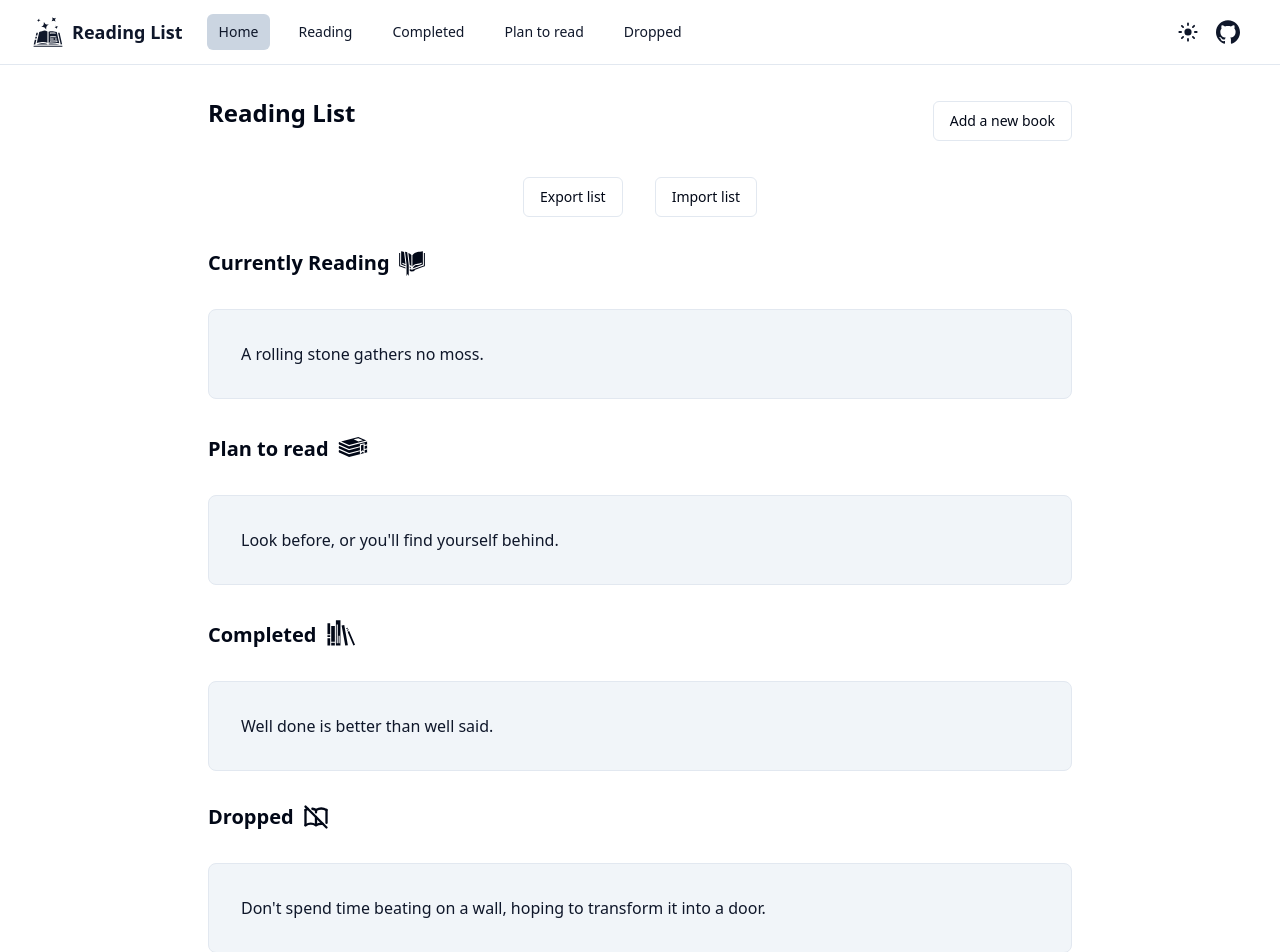
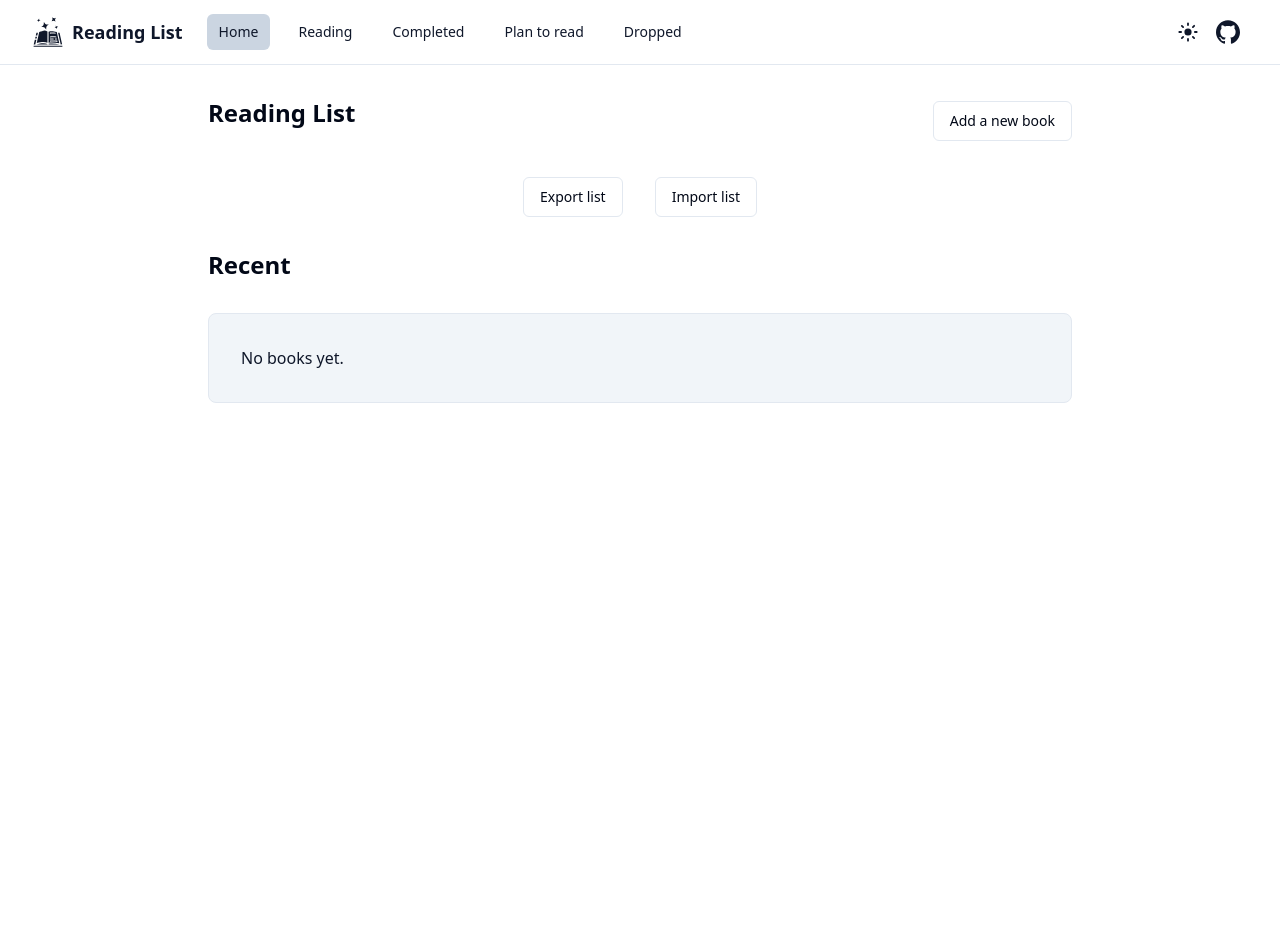
Before and after one commit to dawid-walkiewicz/book-tracker-local, a React (Vite) app: page / in a window 1280 px wide. Shown: the top 952 px of the page. After the commit the page ends 800 px from the top, so only its background shows below. Built offline with nearby package versions, Linux system fonts and the light colour scheme.

Commit message:
recent books list on home page, changes to book cover

```diff
--- a/src/components/BookCover.tsx
+++ b/src/components/BookCover.tsx
@@ -12,7 +12,7 @@ export const BookCoverSmall = ({
   const [loading, setLoading] = useState(true)
 
   return (
-    <div className="relative w-12 sm:w-16">
+    <div className="relative">
       {loading && (
         <div className="absolute inset-0 flex items-center justify-center bg-gray-100">
           {" "}
--- a/src/components/Pages/HomePage.tsx
+++ b/src/components/Pages/HomePage.tsx
@@ -1,13 +1,40 @@
 import { AddBookDialog } from "@/components/AddBookDrawer.tsx"
 import { BookSearch } from "@/components/bookSearching/BookSearch.tsx"
-import { GiBookmarklet, GiBookPile, GiBookshelf } from "react-icons/gi"
-import { TbBookOff } from "react-icons/tb"
-import { BookList } from "@/components/bookLists/BookList.tsx"
 import { Button } from "@/components/ui/button"
-import { useLibraryStore } from "@/libraryStore"
+import { Book, useLibraryStore } from "@/libraryStore"
+import {
+  Card,
+  CardDescription,
+  CardHeader,
+  CardTitle,
+} from "@/components/ui/card.tsx"
+import { BookCoverSmall } from "@/components/BookCover"
 
 export const HomePage = () => {
-  const { importJSON, exportJSON } = useLibraryStore((state) => state)
+  const { books, importJSON, exportJSON } = useLibraryStore((state) => state)
+
+  const borderColors = [
+    "border-l-yellow-400",
+    "border-l-slate-500",
+    "border-l-green-500",
+    "border-l-red-600",
+  ]
+
+  const colorBorder = (book: Book) => {
+    const status = book.status
+    switch (status) {
+      case "reading":
+        return borderColors[0]
+      case "backlog":
+        return borderColors[1]
+      case "completed":
+        return borderColors[2]
+      case "dropped":
+        return borderColors[3]
+      default:
+        return borderColors[1]
+    }
+  }
 
   return (
     <div className="space-y-8 p-4">
@@ -30,38 +57,36 @@ export const HomePage = () => {
         </Button>
       </div>
 
-      <h3 className="my-2 flex items-end gap-2 text-xl font-semibold">
-        Currently Reading
-        <GiBookmarklet className="size-7" />
+      <h3 className="my-2 flex items-end gap-2 text-2xl font-semibold">
+        Recent
       </h3>
-      <BookList listType="reading" quote="A rolling stone gathers no moss." />
+      <div className="rounded-lg border bg-muted p-4">
+        {books.length > 0 ? (
+          books.slice(books.length - 5).reverse().map((book, index) => (
+            <div className="pb-2">
+              <Card
+                key={index}
+                className={`flex select-none flex-col items-center rounded-none rounded-l-md border-l-8 ${colorBorder(book)} pt-2 sm:flex-row sm:pb-2 sm:pl-2`}
+              >
+                <div className="w-1/3 justify-center pt-2 sm:w-1/12 sm:pb-2 sm:pl-2">
+                  <BookCoverSmall coverId={book.cover_i} title={book.title} />
+                </div>
 
-      <h3 className="my-2 flex items-end gap-2 text-xl font-semibold">
-        Plan to read
-        <GiBookPile className="size-8" />
-      </h3>
-      <BookList
-        listType="backlog"
-        quote="Look before, or you'll find yourself behind."
-      />
-
-      <h3 className="my-2 flex items-end gap-2 text-xl font-semibold">
-        Completed
-        <GiBookshelf className="size-8 pb-0.5" />
-      </h3>
-      <BookList
-        listType="completed"
-        quote="Well done is better than well said."
-      />
-
-      <h3 className="my-2 flex items-end gap-2 text-xl font-semibold">
-        Dropped
-        <TbBookOff className="size-7" />
-      </h3>
-      <BookList
-        listType="dropped"
-        quote="Don't spend time beating on a wall, hoping to transform it into a door."
-      />
+                <CardHeader>
+                  <CardTitle>{book.title}</CardTitle>
+                  <CardDescription className="text-lg">
+                    {book.author_name ? book.author_name.join(", ") : "-"}
+                  </CardDescription>
+                </CardHeader>
+              </Card>
+            </div>
+          ))
+        ) : (
+          <div className="p-4">
+            <p className="text-primary">No books yet.</p>
+          </div>
+        )}
+      </div>
     </div>
   )
 }
--- a/src/components/bookLists/DraggableBookList.tsx
+++ b/src/components/bookLists/DraggableBookList.tsx
@@ -1,7 +1,7 @@
 import { Book, useLibraryStore } from "@/libraryStore.ts"
 
 import { DragDropContext, Draggable, DropResult } from "react-beautiful-dnd"
-import { StrictModeDropable } from "./StrictModeDropable.tsx"
+import { StrictModeDroppable } from "./StrictModeDroppable.tsx"
 
 import { DragBookItem } from "@/components/bookLists/DragBookItem.tsx"
 
@@ -13,6 +13,8 @@ export const DraggableBookList = ({
   quote: string
 }) => {
   const { books, reorderBooks } = useLibraryStore((state) => state)
+
+  const filteredBooks = books.filter((book) => book.status === listType)
 
   const onDragEnd = (result: DropResult) => {
     if (!result.destination) return
@@ -26,13 +28,11 @@ export const DraggableBookList = ({
     reorderBooks(listType, startIndex, endIndex)
   }
 
-  const filteredBooks = books.filter((book) => book.status === listType)
-
   return (
     <DragDropContext onDragEnd={onDragEnd}>
       <div className="rounded-lg border bg-muted p-4">
-        {books.filter((book) => book.status === listType).length > 0 ? (
-          <StrictModeDropable droppableId={listType}>
+        {filteredBooks.length > 0 ? (
+          <StrictModeDroppable droppableId={listType}>
             {(provided) => (
               <div {...provided.droppableProps} ref={provided.innerRef}>
                 {filteredBooks.map((book, index) => (
@@ -61,7 +61,7 @@ export const DraggableBookList = ({
                 {provided.placeholder}
               </div>
             )}
-          </StrictModeDropable>
+          </StrictModeDroppable>
         ) : (
           <div className="p-4">
             <p className="text-primary">{quote}</p>
--- a/src/components/bookLists/StrictModeDropable.tsx
+++ b/src/components/bookLists/StrictModeDroppable.tsx
@@ -3,7 +3,7 @@
 import { useEffect, useState } from "react"
 import { Droppable, DroppableProps } from "react-beautiful-dnd"
 
-export const StrictModeDropable = ({ children, ...props }: DroppableProps) => {
+export const StrictModeDroppable = ({ children, ...props }: DroppableProps) => {
   const [enabled, setEnabled] = useState(false)
 
   useEffect(() => {
--- a/src/components/bookSearching/BookSearch.tsx
+++ b/src/components/bookSearching/BookSearch.tsx
@@ -99,8 +99,6 @@ export const BookSearch = () => {
 
         if (response.data.covers) {
           for (const cover of response.data.covers) {
-            console.log(response.data)
-
             setEditionResults((prev) => [
               ...prev,
               {
--- a/src/components/bookSearching/EditionsList.tsx
+++ b/src/components/bookSearching/EditionsList.tsx
@@ -58,7 +58,9 @@ export const EditionsList = ({
             {editionResults.map((book, index) => (
               <TableRow key={index}>
                 <TableCell className="mr-0 p-2">
-                  <BookCoverSmall coverId={book.cover_i} title={book.title} />
+                  <div className="w-12 sm:w-16">
+                    <BookCoverSmall coverId={book.cover_i} title={book.title} />
+                  </div>
                 </TableCell>
                 <TableCell className="pl-0">{book.title}</TableCell>
                 <TableCell className="hidden sm:table-cell">
--- a/src/components/bookSearching/SearchResults.tsx
+++ b/src/components/bookSearching/SearchResults.tsx
@@ -47,7 +47,10 @@ export const SearchResults = ({
             {workResults.map((work, index) => (
               <TableRow key={index}>
                 <TableCell className="mr-0 p-2">
-                  <BookCoverSmall coverId={work.cover_i} title={work.title} />
+                  <div className="w-12 sm:w-16">
+                    <BookCoverSmall coverId={work.cover_i} title={work.title} />
+                  </div>
+
                 </TableCell>
                 <TableCell className="pl-0">{work.title}</TableCell>
                 <TableCell>
```
